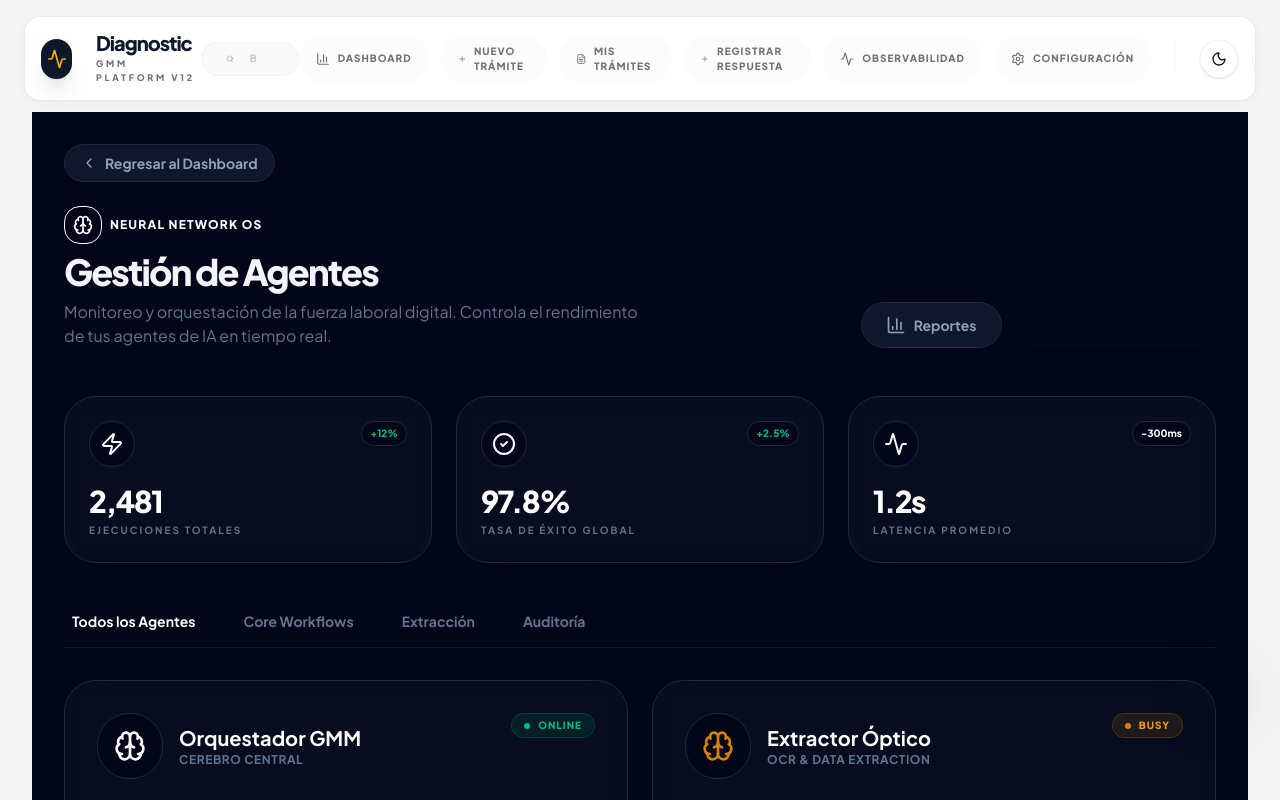
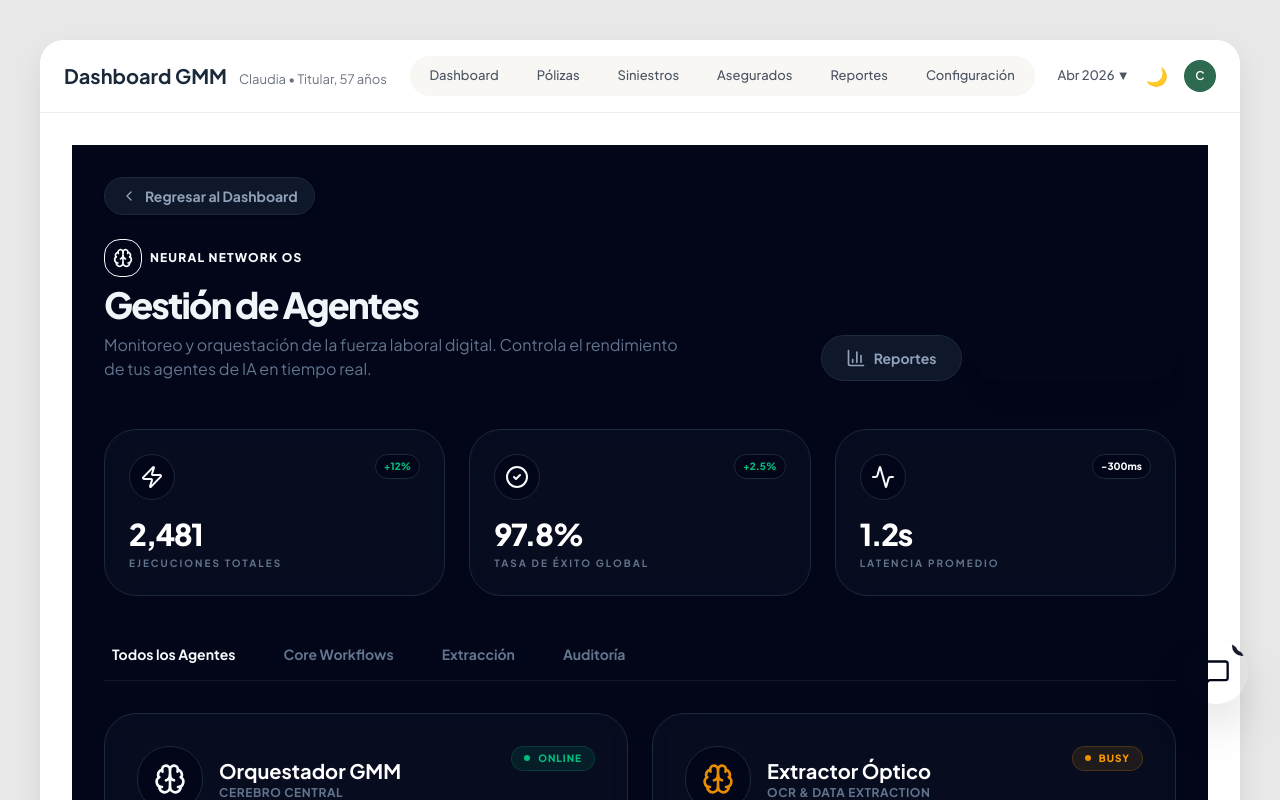
Before and after one commit to pedroadolf/Gastos-medicos, a Next.js app in the folder apps/web/: page /agentes in a window 1280 px wide. Shown: the top 800 px of the page. Built offline with nearby package versions, Linux system fonts and the light colour scheme.

Commit message:
feat: implement Folder UI layout structure with central container and pill navigation

```diff
--- a/apps/web/src/app/(auth)/layout.tsx
+++ b/apps/web/src/app/(auth)/layout.tsx
@@ -3,81 +3,56 @@
 import Link from 'next/link';
 import { useState, useEffect } from 'react';
 import { usePathname } from 'next/navigation';
-import {
-  Shield, Activity, Plus, Moon, Sun, User, FileText, Settings, BarChart3, Bell, Search
-} from 'lucide-react';
-import { MobileBottomNav } from "@/components/layout/MobileBottomNav";
 import { Copilot } from "@/components/layout/Copilot";
 
-function GlobalTopNav({ theme, toggleTheme }: { theme: string, toggleTheme: () => void }) {
+function FolderCeja({ theme, toggleTheme }: { theme: string, toggleTheme: () => void }) {
   const pathname = usePathname();
 
   return (
-    <header className="fixed top-4 left-6 right-6 z-50">
-      <nav className="gmm-card-premium flex justify-between items-center max-w-[1500px] mx-auto p-4 bg-white/80 dark:bg-black/50 overflow-hidden">
-        {/* Left: Branding */}
-        <div className="flex items-center gap-6">
-           <Link href="/dashboard" className="flex items-center gap-6 group">
-             <div className="w-10 h-10 bg-gmm-text rounded-2xl flex items-center justify-center text-gmm-accent shadow-xl group-hover:scale-110 transition-transform">
-               <Activity size={20} />
-             </div>
-             <div>
-               <h1 className="text-xl font-black tracking-tighter text-gmm-text leading-none">Diagnostic</h1>
-               <p className="text-[9px] font-black text-gmm-text-muted uppercase tracking-[0.3em] mt-1">GMM PLATFORM V12</p>
-             </div>
-           </Link>
+    <div className="flex flex-wrap md:flex-nowrap justify-between items-center px-6 py-4 bg-white dark:bg-[#1E293B] border-b border-[#EFEDE8] dark:border-slate-700/50 gap-4">
+      {/* Izquierda */}
+      <div className="flex items-baseline gap-3">
+        <h1 className="text-[20px] font-bold text-[#1A2A3A] dark:text-white m-0">Dashboard GMM</h1>
+        <span className="text-[13px] text-[#6B7280] dark:text-slate-400">Claudia • Titular, 57 años</span>
       </div>
 
-        {/* Center: Search / Ops Monitor */}
-        <div className="hidden xl:flex items-center bg-gmm-bg/50 rounded-2xl px-6 py-2 border border-gmm-border/30 w-[400px] group transition-all focus-within:w-[500px] focus-within:border-gmm-accent">
-           <Search size={16} className="text-gmm-text/40 group-focus-within:text-gmm-accent" />
-           <input
-             type="text"
-             placeholder="Buscar Siniestros, Asegurados o Facturas..."
-             className="bg-transparent border-none outline-none px-4 text-[10px] font-black uppercase tracking-widest text-gmm-text w-full placeholder:text-gmm-text/20"
-           />
-        </div>
-
-        {/* Right: Actions */}
-        <div className="flex items-center gap-4">
-          <div className="hidden lg:flex gap-3">
+      {/* Centro: Menú Pills */}
+      <div className="flex-1 flex justify-center order-3 md:order-none w-full md:w-auto">
+        <nav className="flex gap-1.5 bg-[#F8F7F4] dark:bg-slate-800 p-1 rounded-[48px]">
           {[
-              { name: 'Dashboard', path: '/dashboard', icon: <BarChart3 size={14} /> },
-              { name: 'Nuevo Trámite', path: '/nuevo-tramite', icon: <Plus size={14} /> },
-              { name: 'Mis Trámites', path: '/tramites', icon: <FileText size={14} /> },
-              { name: 'Registrar Respuesta', path: '/registro-respuesta', icon: <Plus size={14} /> },
-              { name: 'Observabilidad', path: '/observabilidad', icon: <Activity size={14} /> },
-              { name: 'Configuración', path: '/configuracion', icon: <Settings size={14} /> },
+            { name: 'Dashboard', path: '/dashboard' },
+            { name: 'Pólizas', path: '/polizas' },
+            { name: 'Siniestros', path: '/tramites' },
+            { name: 'Asegurados', path: '/asegurados' },
+            { name: 'Reportes', path: '/reportes' },
+            { name: 'Configuración', path: '/configuracion' },
           ].map(item => (
             <Link
               key={item.name}
               href={item.path}
-                className={`px-4 py-2 rounded-2xl flex items-center gap-2 text-[10px] font-black uppercase tracking-widest transition-all border border-transparent
-                  ${pathname === item.path
-                    ? 'bg-gmm-text text-gmm-bg shadow-lg'
-                    : 'bg-gmm-bg/30 text-gmm-text-muted hover:bg-white hover:text-gmm-text hover:border-gmm-border/50'}`}
+              className={`px-4 py-1.5 rounded-[40px] text-[13px] font-medium transition-all ${
+                pathname === item.path || (pathname === '/' && item.path === '/dashboard')
+                  ? 'bg-[#2D6A4F] text-white'
+                  : 'text-[#4B5563] dark:text-slate-300 hover:bg-[#E5E7EB] dark:hover:bg-slate-700'
+              }`}
             >
-                {item.icon}
               {item.name}
             </Link>
           ))}
+        </nav>
       </div>
 
-          <div className="w-px h-8 bg-gmm-border/30 mx-2" />
-
-          <button
-            onClick={toggleTheme}
-            className="p-2.5 rounded-xl bg-gmm-card border border-gmm-border/50 text-gmm-text hover:bg-gmm-accent hover:text-white transition-all shadow-sm"
-          >
-            {theme === 'light' ? <Moon size={16} /> : <Sun size={16} />}
+      {/* Derecha */}
+      <div className="flex items-center gap-3">
+        <span className="text-[13px] text-[#4B5563] dark:text-slate-300 cursor-pointer font-medium">Abr 2026 ▼</span>
+        <button onClick={toggleTheme} className="bg-transparent border-none text-[18px] cursor-pointer p-1">
+          {theme === 'light' ? '🌙' : '☀️'}
         </button>
-
-          <div className="w-10 h-10 rounded-full border-2 border-white shadow-md overflow-hidden bg-gmm-bg flex items-center justify-center text-gmm-text">
-            <User size={20} />
+        <div className="w-8 h-8 bg-[#2D6A4F] rounded-full flex items-center justify-center text-white text-[12px] font-semibold">
+          C
         </div>
       </div>
-      </nav>
-    </header>
+    </div>
   );
 }
 
@@ -98,24 +73,21 @@ export default function DashboardLayout({ children }: { children: React.ReactNod
   };
 
   return (
-    <div className={`min-h-screen bg-gmm-bg flex flex-col font-plus-jakarta selection:bg-gmm-accent/30 selection:text-white transition-all duration-500`}>
+    <div className={`min-h-screen bg-gmm-bg flex justify-center items-start pt-10 pb-10 px-4 font-plus-jakarta selection:bg-gmm-accent/30 selection:text-white transition-all duration-500`}>
 
-      <GlobalTopNav theme={theme} toggleTheme={toggleTheme} />
+       {/* El Folder Contenedor Principal */}
+       <div className="w-full max-w-[1200px] bg-white dark:bg-[#1E293B] rounded-[24px] shadow-[0px_12px_28px_rgba(0,0,0,0.08)] overflow-hidden flex flex-col">
 
-      {/* The Central Timeline Backbone (Cardiology Canvas style) */}
-      <div className="timeline-line hidden lg:block"></div>
+           <FolderCeja theme={theme} toggleTheme={toggleTheme} />
 
-      {/* Main Content Area */}
-      <div className="flex-1 flex flex-col min-w-0 relative h-screen overflow-hidden pt-20">
-        <main className="flex-1 overflow-y-auto relative z-10 p-8 custom-scrollbar">
+           <div className="p-6 md:p-8">
               <div className="animate-in fade-in slide-in-from-bottom-2 duration-700">
                 {children}
               </div>
-        </main>
+           </div>
+       </div>
 
        <Copilot />
-        <MobileBottomNav className="md:hidden fixed bottom-1 left-4 right-4 z-50 rounded-3xl" />
-      </div>
     </div>
   );
 }
--- a/apps/web/src/app/globals.css
+++ b/apps/web/src/app/globals.css
@@ -30,7 +30,7 @@
   --gmm-warning: #F59E0B;
 
   /* Light Theme - Gallery Neutral */
-  --gmm-bg: #F4F4F5; /* Fondo gris más profundo para mayor contraste con las tarjetas blancas */
+  --gmm-bg: #E8E8E8; /* Fondo gris para la estructura folder */
   --gmm-card: #FFFFFF;
   --gmm-text-muted: #71717A;
   --gmm-border: rgba(0, 0, 0, 0.08); /* Borde más definido */
```
Lines whose indentation alone changed are shown as unchanged.
